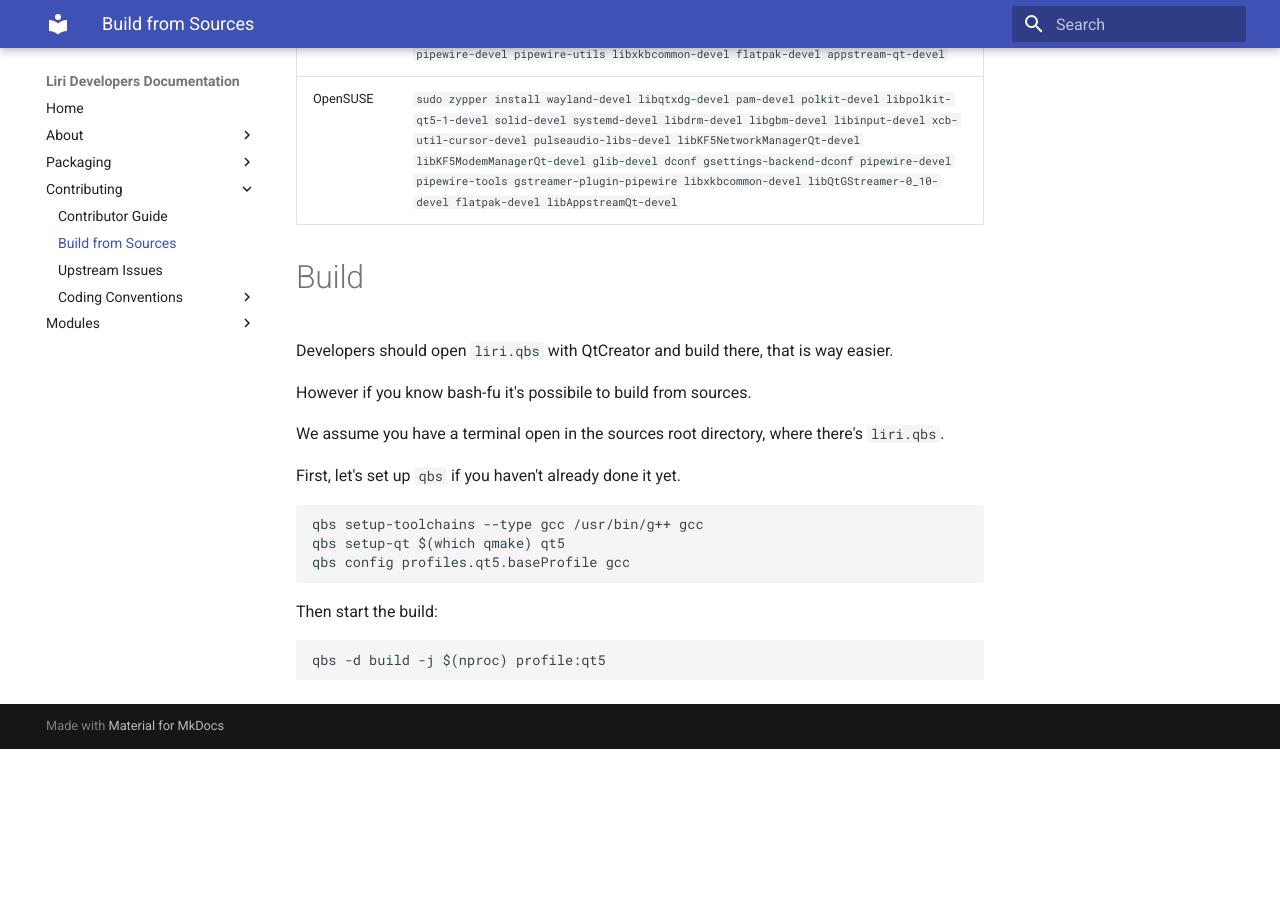
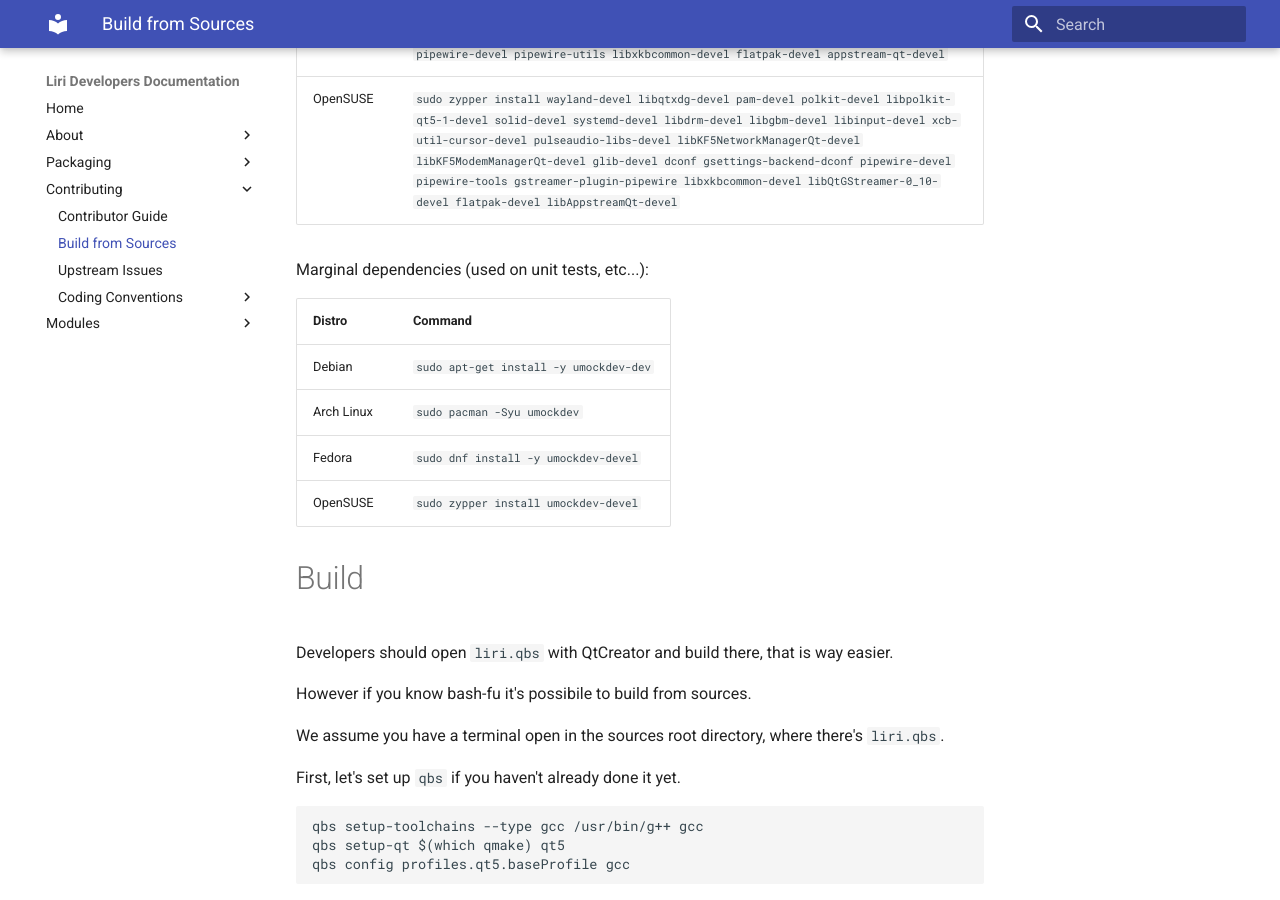
Before and after one commit to lirios/docs, an MkDocs documentation site: the page built from docs/contributing/build-sources.md, in a window 1280 px wide and 900 px high, scrolled down 2042 px. Built offline with MkDocs 1.6.1 and Material for MkDocs 9.7.7, drawn with Linux system fonts in a browser that asks for light colours; old or Windows-style settings are respelled for this version of MkDocs; before the commit the page ends 2791 px from its top, so only the background shows below that.

Commit message:
Add marginal deps

```diff
--- a/docs/contributing/build-sources.md
+++ b/docs/contributing/build-sources.md
@@ -51,6 +51,15 @@
 | Fedora     | `sudo dnf install -y wayland-devel libqtxdg-devel pam-devel polkit-devel polkit-qt5-1-devel kf5-solid-devel systemd-devel libdrm-devel mesa-libgbm-devel libinput-devel xcb-util-cursor-devel pulseaudio-libs-devel NetworkManager-libnm-devel ModemManager-glib-devel kf5-networkmanager-qt-devel kf5-modemmanager-qt-devel glib2-devel dconf pipewire-devel pipewire-utils libxkbcommon-devel flatpak-devel appstream-qt-devel`                                        |
 | OpenSUSE   | `sudo zypper install wayland-devel libqtxdg-devel pam-devel polkit-devel libpolkit-qt5-1-devel solid-devel systemd-devel libdrm-devel libgbm-devel libinput-devel xcb-util-cursor-devel pulseaudio-libs-devel libKF5NetworkManagerQt-devel libKF5ModemManagerQt-devel glib-devel dconf gsettings-backend-dconf pipewire-devel pipewire-tools gstreamer-plugin-pipewire libxkbcommon-devel libQtGStreamer-0_10-devel flatpak-devel libAppstreamQt-devel`                                     |
 
+Marginal dependencies (used on unit tests, etc...):
+
+| Distro     | Command                                          |
+| ---------- | ------------------------------------------------ |
+| Debian     | `sudo apt-get install -y umockdev-dev`           |
+| Arch Linux | `sudo pacman -Syu umockdev`                      |
+| Fedora     | `sudo dnf install -y umockdev-devel`             |
+| OpenSUSE   | `sudo zypper install umockdev-devel`             |
+
 # Build
 
 Developers should open `liri.qbs` with QtCreator and build there, that is way easier.
```
